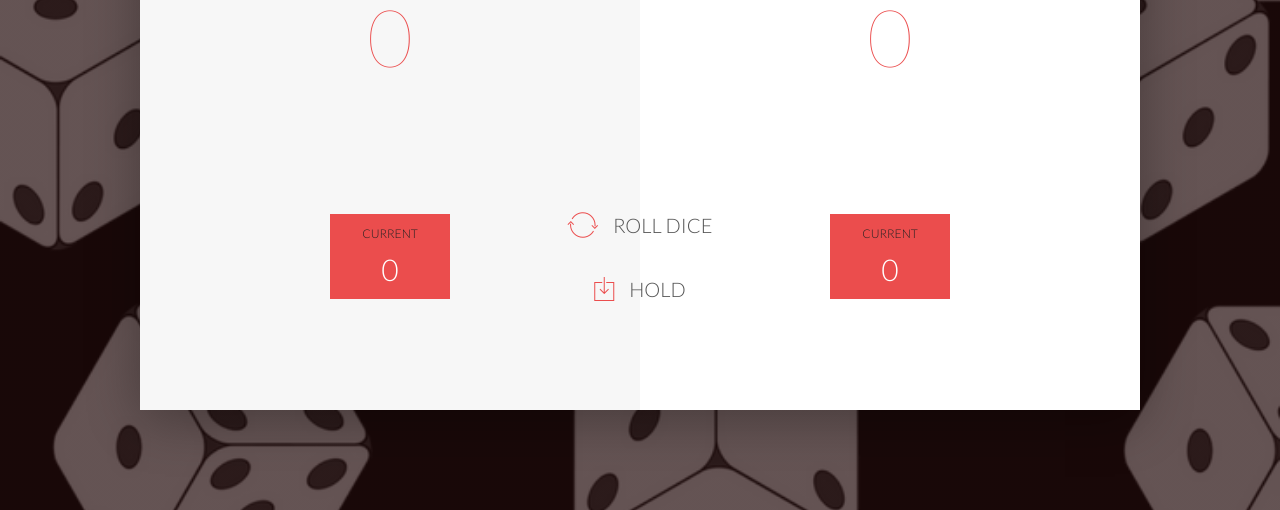
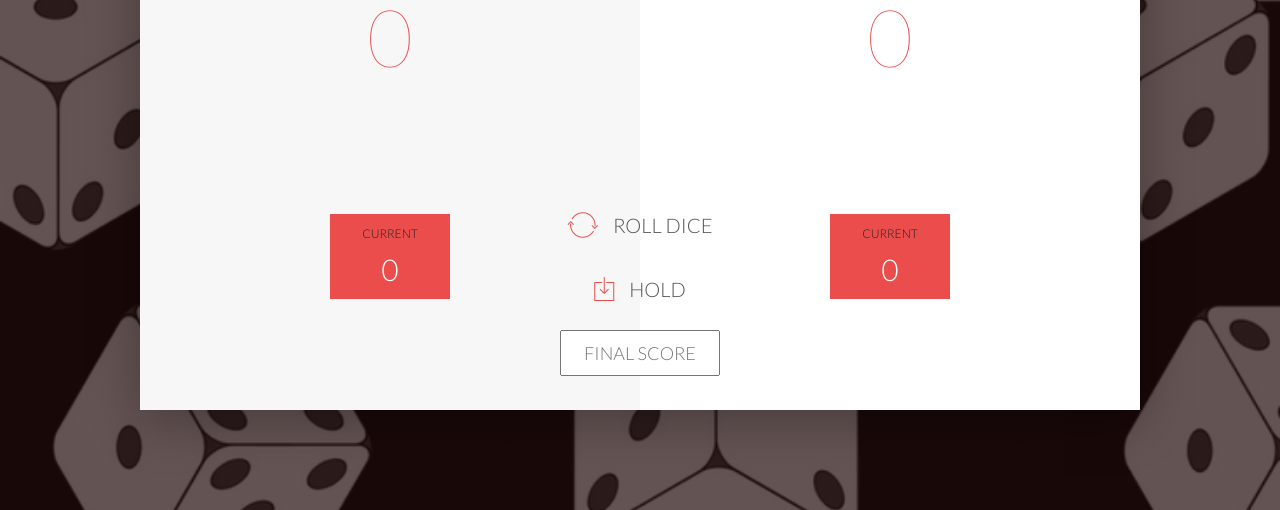
Before and after one commit to kellycoles/DiceGame, a plain HTML site: page index.html in a window 1280 px wide. Shown: the part 290-800 px from the top of the page. Drawn offline with nearby package versions, Linux system fonts and the light colour scheme.

Commit message:
input field for user defined final score

```diff
--- a/index.html
+++ b/index.html
@@ -31,7 +31,7 @@
         <button class="btn-new"><i class="ion-ios-plus-outline"></i>New game</button>
         <button class="btn-roll"><i class="ion-ios-loop"></i>Roll dice</button>
         <button class="btn-hold"><i class="ion-ios-download-outline"></i>Hold</button>
-
+        <input type = "text" placeholder = "Final Score" class = "final-score">
         <img src="images/dice-5.png" alt="Dice" class="dice">
     </div>
 
--- a/styles.css
+++ b/styles.css
@@ -6,7 +6,6 @@
     margin: 0;
     padding: 0;
     box-sizing: border-box;
-
 }
 
 .clearfix::after {
@@ -37,13 +36,13 @@ body {
     overflow: hidden;
 }
 
-.player-0-panel,
-.player-1-panel {
+.player-0-panel, .player-1-panel {
     width: 50%;
     float: left;
     height: 600px;
     padding: 100px;
 }
+
 /**********************************************
 *** PLAYERS
 **********************************************/
@@ -67,8 +66,13 @@ body {
     margin-bottom: 130px;
 }
 
-.active { background-color: #f7f7f7; }
-.active .player-name { font-weight: 300; }
+.active {
+    background-color: #f7f7f7;
+}
+
+.active .player-name {
+    font-weight: 300;
+}
 
 .active .player-name::after {
     content: "\2022";
@@ -77,7 +81,6 @@ body {
     color: #EB4D4D;
     top: -7px;
     right: 10px;
-
 }
 
 .player-current-box {
@@ -116,8 +119,13 @@ button {
     transition: background-color 0.3s, color 0.3s;
 }
 
-button:hover { font-weight: 600; }
-button:hover i { margin-right: 20px; }
+button:hover {
+    font-weight: 600;
+}
+
+button:hover i {
+    margin-right: 20px;
+}
 
 button:focus {
     outline: none;
@@ -134,9 +142,17 @@ i {
     transition: margin 0.3s;
 }
 
-.btn-new { top: 45px;}
-.btn-roll { top: 403px;}
-.btn-hold { top: 467px;}
+.btn-new {
+    top: 45px;
+}
+
+.btn-roll {
+    top: 403px;
+}
+
+.btn-hold {
+    top: 467px;
+}
 
 .dice {
     position: absolute;
@@ -147,5 +163,28 @@ i {
     box-shadow: 0px 10px 60px rgba(0, 0, 0, 0.10);
 }
 
-.winner { background-color: #f7f7f7; }
-.winner .player-name { font-weight: 300; color: #EB4D4D; }
+.winner {
+    background-color: #f7f7f7;
+}
+
+.winner .player-name {
+    font-weight: 300;
+    color: #EB4D4D;
+}
+
+.final-score {
+    position: absolute;
+    left: 50%;
+    transform: translateX(-50%);
+    top: 520px;
+    color: #555;
+    font-size: 18px;
+    font-family: "Lato";
+    text-align: center;
+    padding: 10px;
+    width: 160px;
+    text-transform: uppercase;
+}
+.final-score:focus {
+    outline: none;
+}
```
Also changed, not shown: 1 other file.
